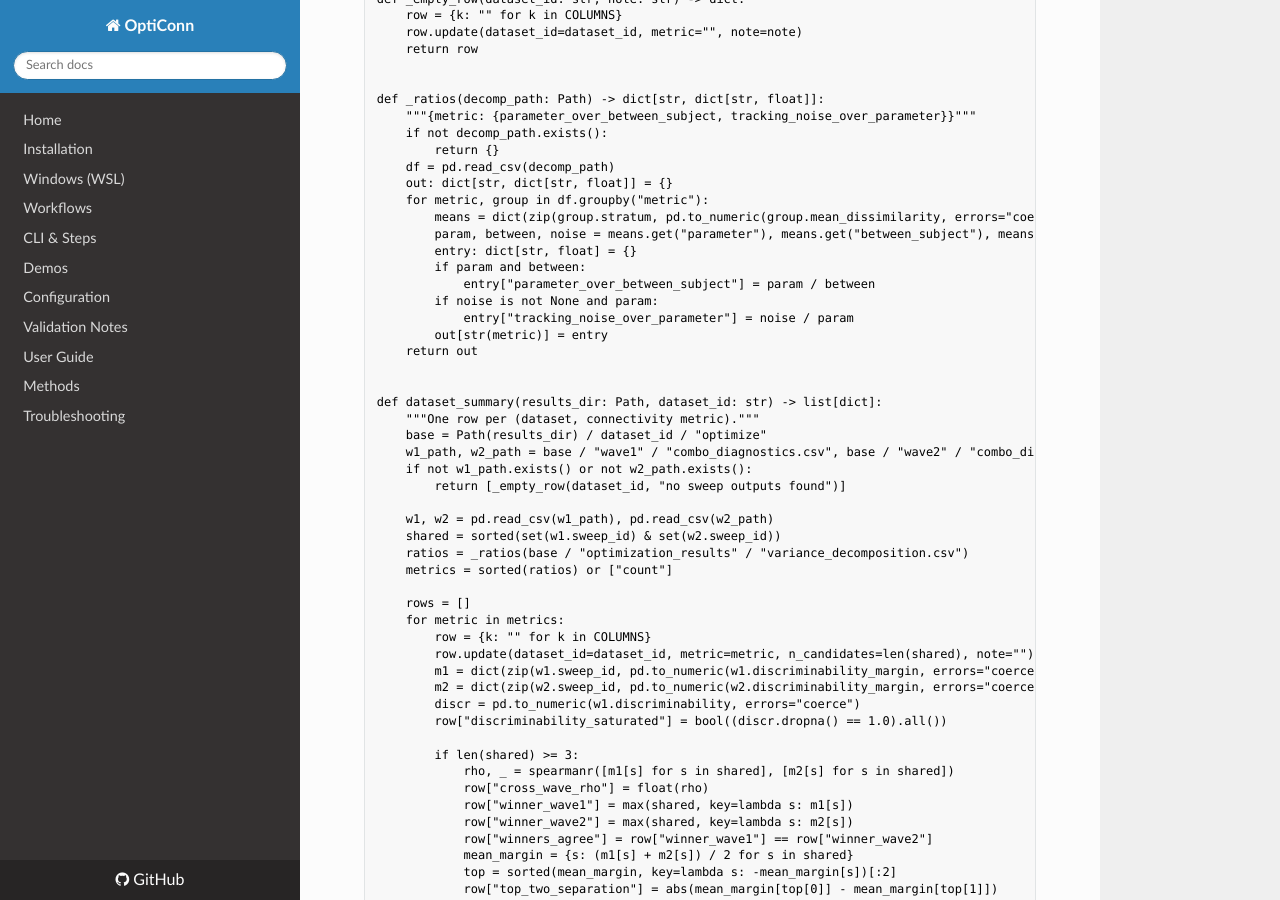
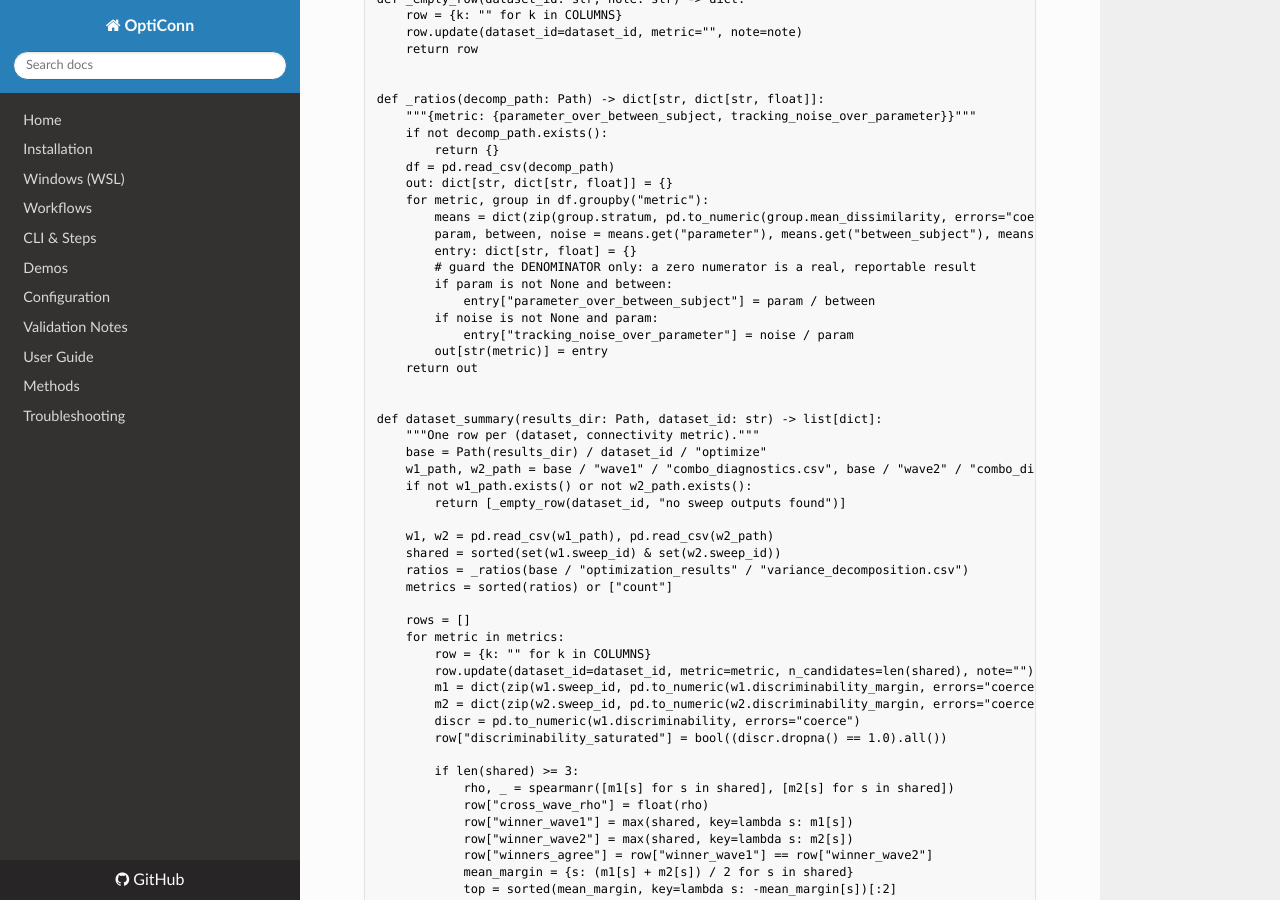
Before and after one commit to MRI-Lab-Graz/opticonn, an MkDocs documentation site: the page built from docs/superpowers/plans/2026-09-25-openneuro-battery.md, in a window 1280 px wide and 900 px high, scrolled down 23753 px. Built offline with MkDocs 1.6.1, drawn with Linux system fonts in a browser that asks for light colours; nearby versions of some CDN libraries.

Commit message:
docs(plan): guard the denominator only; a zero parameter effect is reportable
Co-Authored-By: Claude Opus 5 <noreply@anthropic.com>

```diff
--- a/docs/superpowers/plans/2026-09-25-openneuro-battery.md
+++ b/docs/superpowers/plans/2026-09-25-openneuro-battery.md
@@ -1211,7 +1211,8 @@ def _ratios(decomp_path: Path) -> dict[str, dict[str, float]]:
         means = dict(zip(group.stratum, pd.to_numeric(group.mean_dissimilarity, errors="coerce")))
         param, between, noise = means.get("parameter"), means.get("between_subject"), means.get("tracking_noise")
         entry: dict[str, float] = {}
-        if param and between:
+        # guard the DENOMINATOR only: a zero numerator is a real, reportable result
+        if param is not None and between:
             entry["parameter_over_between_subject"] = param / between
         if noise is not None and param:
             entry["tracking_noise_over_parameter"] = noise / param
```
